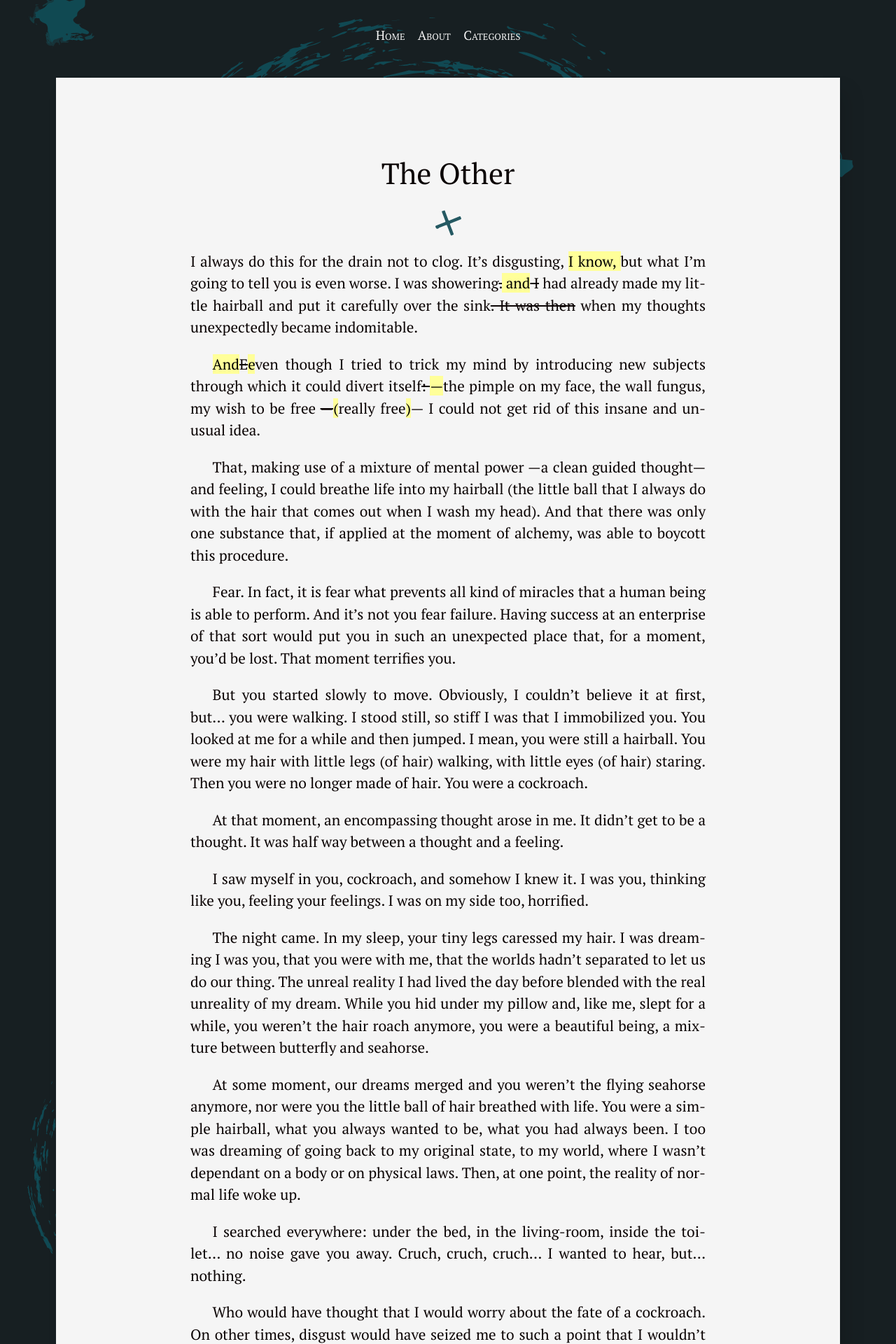
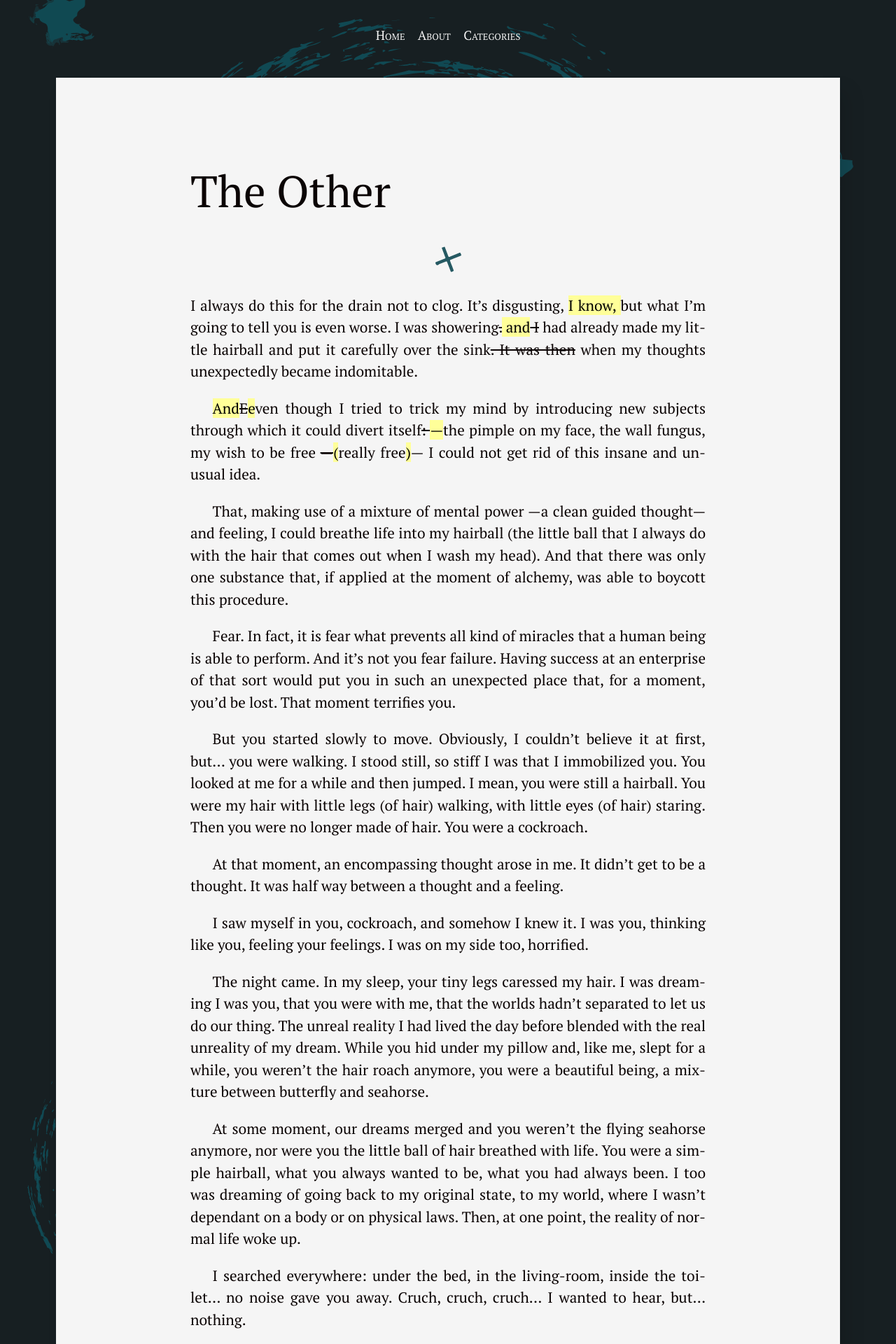
Before and after one commit to silvialohrmann/editorial, a Jekyll site: the page built from _posts/2022-11-20-the-other.md, in a window 1280 px wide. Shown: the top 1920 px of the page at 70% size. Built offline with Jekyll 4.4.1, drawn with Linux system fonts in a browser that asks for light colours.

Commit message:
Update _base.scss

```diff
--- a/_sass/_base.scss
+++ b/_sass/_base.scss
@@ -199,11 +199,6 @@
 
 /* TWO COLUMN FLEXBOX */
 .two-column {
-        @media (max-width: $on-desktop) {
-    font-size:57%;
-  }
-}
-.two-column {
   -webkit-columns: 2 350px;
      -moz-columns: 2 350px;
           columns: 2 350px;
@@ -211,7 +206,3 @@
      -moz-column-gap: 1.8em;
           column-gap: 1.8em;
 }
-.two-column h1 {
-  font-size: 2em;
-  text-align:center;
-}
```
